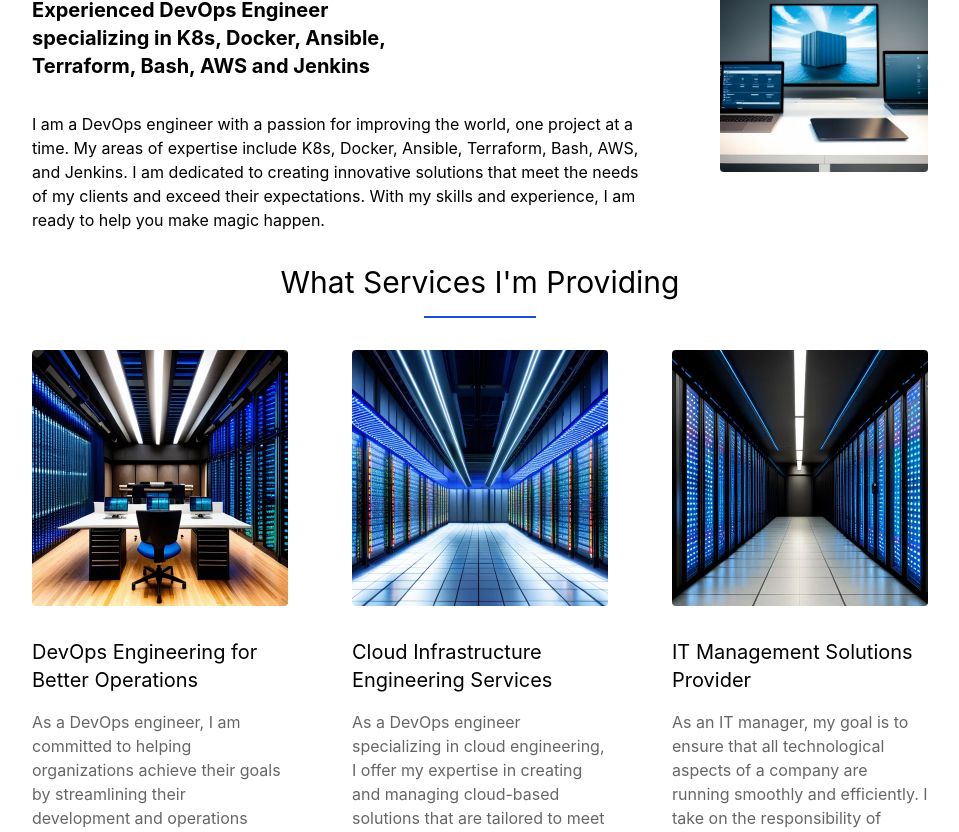
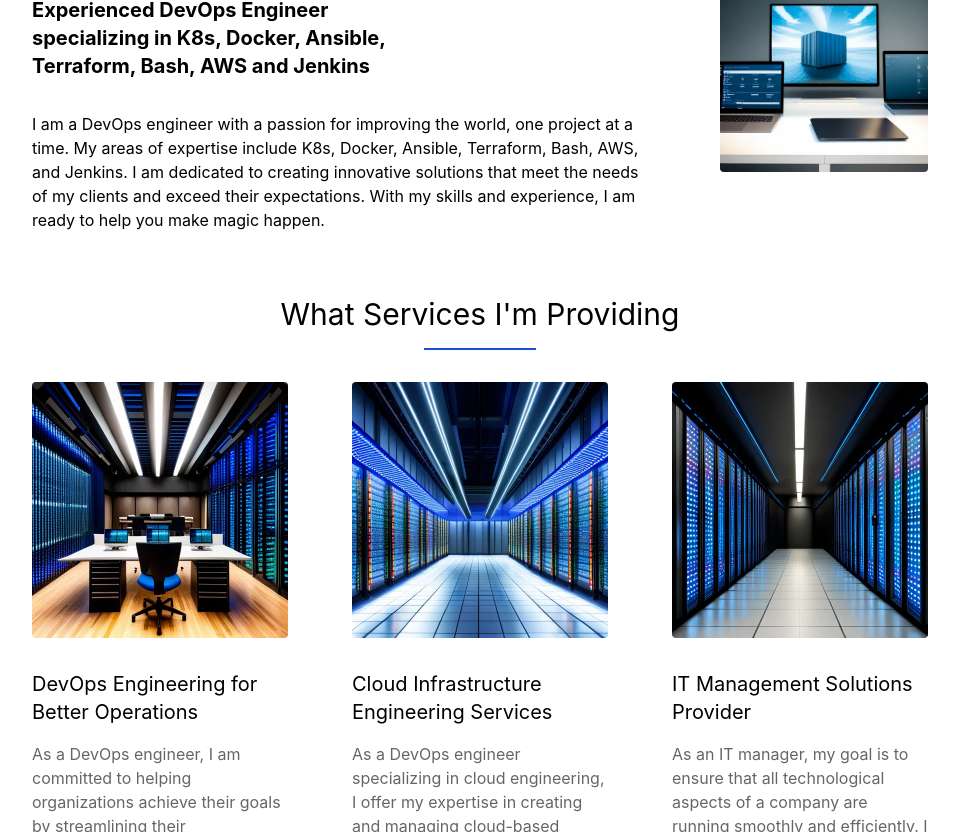
Before and after one commit to toseth97/spersis, a React (Create React App) app: page / in a window 1280 px wide. Shown: the part 762-1594 px from the top of the page, without its empty margins (160-1119 px from the left). Built offline with nearby package versions, Linux system fonts and the light colour scheme; the HTML template or start-up script is replaced by a standard one.

Commit message:
nav menu not working on live

```diff
--- a/public/index.html
+++ b/public/index.html
@@ -26,11 +26,13 @@
       Learn how to configure a non-root public URL by running `npm run build`.
     -->
     <title>React App</title>
+    <script src="https://cdn.tailwindcss.com"></script>
+    <script src="https://cdnjs.cloudflare.com/ajax/libs/flowbite/1.6.5/flowbite.min.js"></script>
+    <link rel="stylesheet" href="./static/css/style.css">
   </head>
   <body>
     <noscript>You need to enable JavaScript to run this app.</noscript>
     <div id="root" class="w-full flex flex-col items-center"></div>
-    <link rel="stylesheet" href="./static/css/style.css">
     <!--
       This HTML file is a template.
       If you open it directly in the browser, you will see an empty page.
@@ -41,7 +43,5 @@
       To begin the development, run `npm start` or `yarn start`.
       To create a production bundle, use `npm run build` or `yarn build`.
     -->
-    <script src="https://cdn.tailwindcss.com"></script>
-    <script src="https://cdnjs.cloudflare.com/ajax/libs/flowbite/1.6.5/flowbite.min.js"></script>
   </body>
 </html>
--- a/src/components/Navigation.js
+++ b/src/components/Navigation.js
@@ -2,7 +2,7 @@ import React from "react";
 
 const Navigation = () => {
     return (
-        <nav class="bg-white border-gray-200 dark:bg-gray-900">
+        <nav class="bg-white border-gray-200 dark:bg-gray-900 sticky top-0 z-10">
             <div class="max-w-screen-xl flex flex-wrap items-center justify-between mx-auto p-4">
                 <a href="/" class="flex items-center">
                     <span class="self-center text-2xl font-semibold whitespace-nowrap dark:text-white">
--- a/src/components/Services.js
+++ b/src/components/Services.js
@@ -21,7 +21,7 @@ const Services = () => {
 
     return (
         <div className="md:w-9/12 w-11/12 mt-8 md:flex flex-col items-center md:gap-x-3 px-8">
-            <h1 className="text-3xl text-center">
+            <h1 className="md:mt-8 text-3xl text-center">
                 What Services I'm Providing
             </h1>
             <div className="underlines md:bg-blue-700"></div>
```
